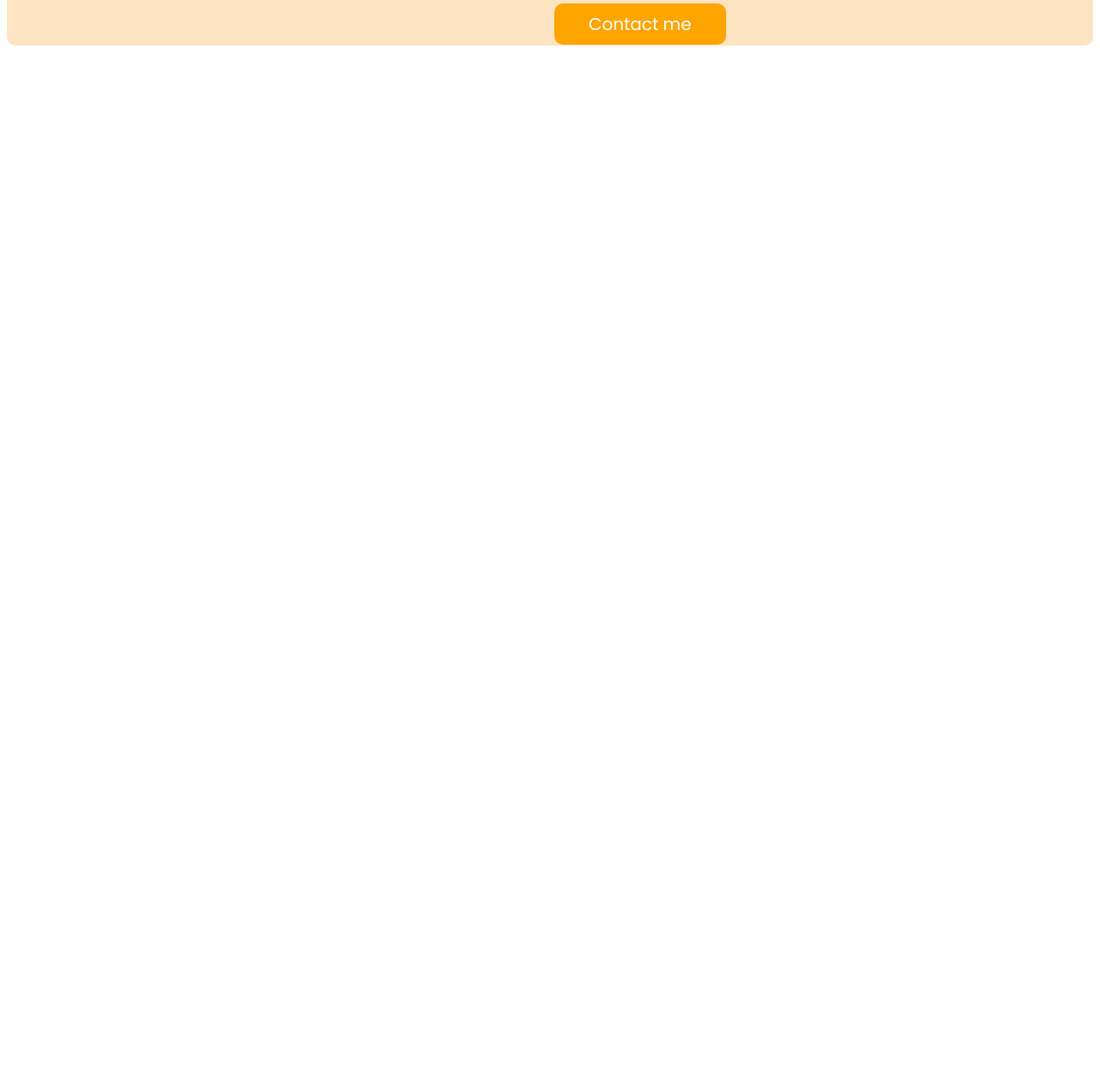
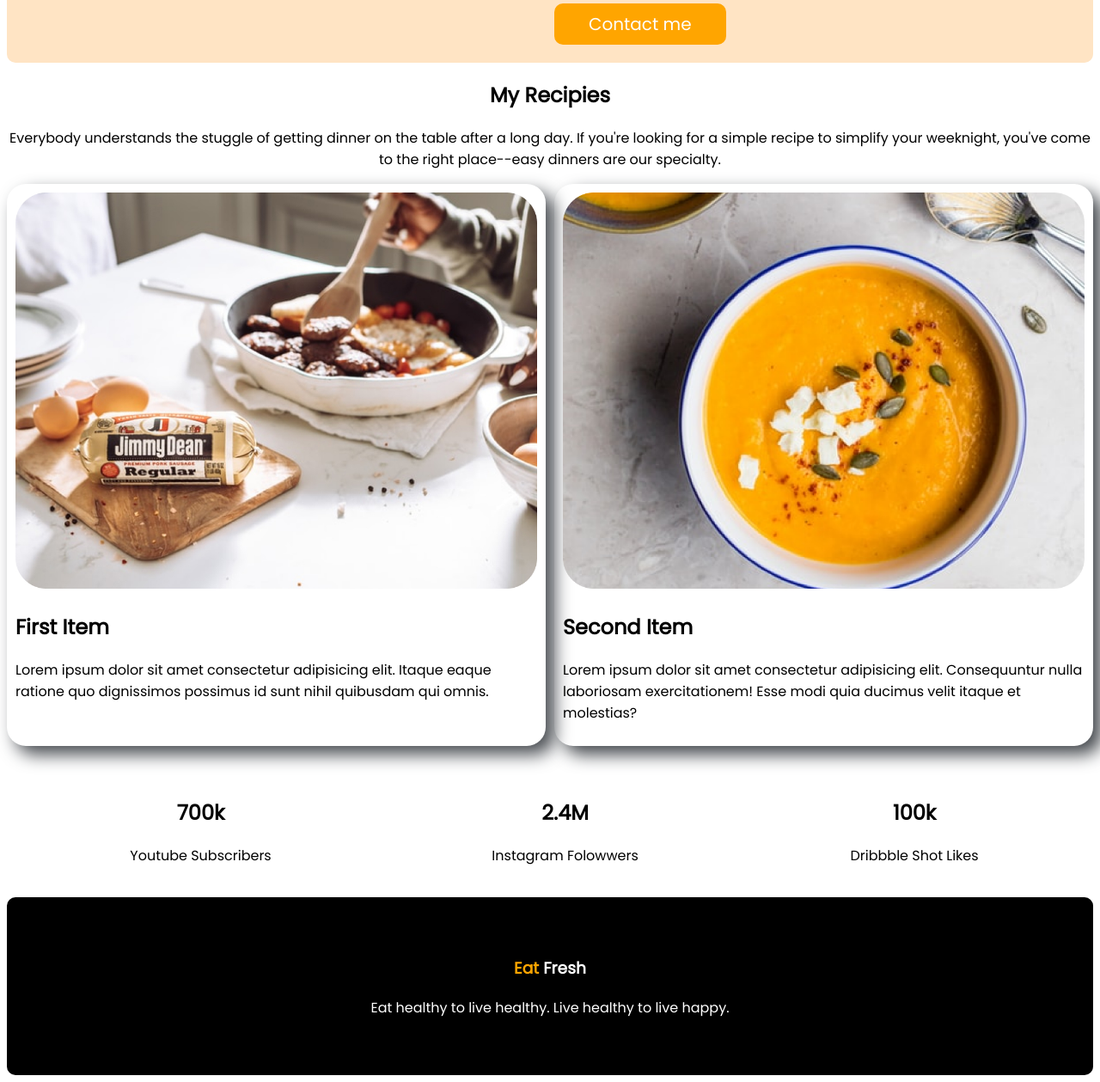
Before and after one commit to Abuhamza-Islam/eat-healthy-inspired-from-hero4.5, a plain HTML site: page index.html in a window 1280 px wide. Shown: the part 1138-2397 px from the top of the page at 86% size. Before the commit the page ends 1199 px from the top, so only its background shows below. Drawn offline with Linux system fonts and the light colour scheme.

Commit message:
Web page completee

```diff
--- a/index.html
+++ b/index.html
@@ -59,6 +59,46 @@
         </div>
     </section>
 
+    <section class="my-recipies-section">
+        <h2>My Recipies</h3>
+            <p>Everybody understands the stuggle of getting dinner on the table after a long day. If you're looking for
+                a simple recipe to simplify your weeknight, you've come to the right place--easy dinners are our
+                specialty.</p>
+    </section>
+
+    <section class="recipie-items">
+        <div class="recipies-item-1">
+            <img src="images/food/Project Cover.jpg" alt="">
+            <h2>First Item</h2>
+            <p>Lorem ipsum dolor sit amet consectetur adipisicing elit. Itaque eaque ratione quo dignissimos possimus id
+                sunt nihil quibusdam qui omnis.</p>
+        </div>
+        <div class="recipies-item-2">
+            <img src="images/food/Project Cover.png" alt="">
+            <h2>Second Item</h2>
+            <p>Lorem ipsum dolor sit amet consectetur adipisicing elit. Consequuntur nulla laboriosam exercitationem!
+                Esse modi quia ducimus velit itaque et molestias?</p>
+        </div>
+    </section>
+    <section class="social-media-influence">
+        <div class="facebook">
+            <h2>700k</h2>
+            <p>Youtube Subscribers</p>
+        </div>
+        <div class="instagram">
+            <h2>2.4M</h2>
+            <p>Instagram Folowwers</p>
+        </div>
+        <div class="folowwers">
+            <h2>100k</h2>
+            <p>Dribbble Shot Likes</p>
+        </div>
+    </section>
+
+    <footer>
+        <h3><span class="color-orange">Eat</span> Fresh</h3>
+        <p>Eat healthy to live healthy. Live healthy to live happy.</p>
+    </footer>
 
 </body>
 
--- a/style.css
+++ b/style.css
@@ -47,6 +47,7 @@ h1 {
     display: flex;
     background-color: bisque;
     border-radius: 10px;
+    padding-bottom: 20px;
 }
 
 .about-section-img {
@@ -64,6 +65,7 @@ h1 {
     margin-left: 10px;
     padding: 10px;
     text-align: justify;
+
 }
 
 .about-section-text h1 {
@@ -78,3 +80,70 @@ h1 {
     color: white;
     font-size: 20px;
 }
+
+.my-recipies-section {
+    margin-top: 10px;
+    text-align: center;
+}
+
+.recipie-items {
+    display: flex;
+    margin-top: 10px;
+}
+
+.recipies-item-1 {
+    width: 50%;
+    border-radius: 22px;
+    margin-right: 5px;
+    padding: 10px;
+    box-shadow: 10px 10px 20px rgb(73, 77, 82);
+
+
+}
+
+.recipies-item-1 img {
+    width: 100%;
+}
+
+.recipies-item-2 {
+    width: 50%;
+    border-radius: 22px;
+    margin-left: 5px;
+    padding: 10px;
+    box-shadow: 10px 10px 20px rgb(68, 72, 77);
+}
+
+.recipies-item-2 img {
+    width: 100%;
+}
+
+.social-media-influence {
+    display: flex;
+    padding: 10px;
+    margin-top: 20px;
+}
+
+.facebook {
+    text-align: center;
+    padding: 10px;
+    margin: auto;
+
+}
+
+.instagram {
+    text-align: center;
+    margin: auto;
+}
+
+.folowwers {
+    text-align: center;
+    margin: auto;
+}
+
+footer {
+    background-color: black;
+    color: white;
+    text-align: center;
+    padding: 50px;
+    border-radius: 10px;
+}
```
